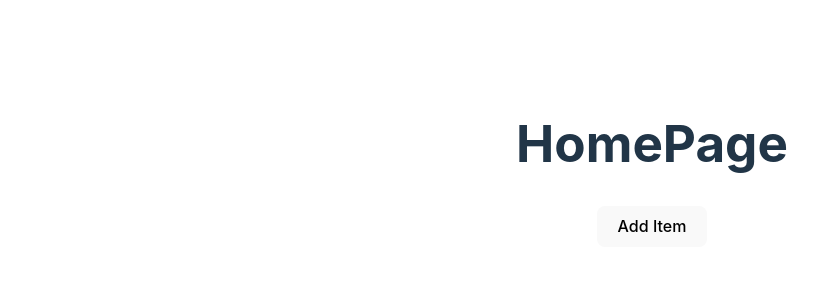
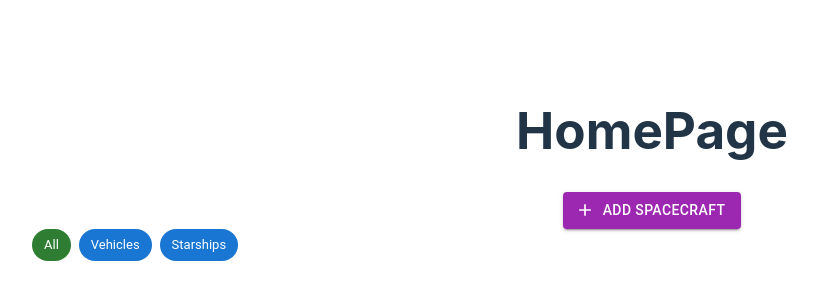
Before and after one commit to AugustoLL/Star-Wars-Garage, a React (Vite) app: page / in a window 1280 px wide. Shown: the part 220-520 px from the top of the page, without its empty margins (0-818 px from the left). Built offline with nearby package versions, Linux system fonts and the light colour scheme; no server answers.

Commit message:
Add material UI and a chip group to filter elements in HomePage

```diff
--- a/package.json
+++ b/package.json
@@ -10,6 +10,10 @@
     "preview": "vite preview"
   },
   "dependencies": {
+    "@emotion/react": "^11.13.3",
+    "@emotion/styled": "^11.13.0",
+    "@mui/material": "^6.1.1",
+    "@mui/styles": "^6.1.1",
     "react": "^18.3.1",
     "react-dom": "^18.3.1",
     "react-router-dom": "^6.26.2"
--- a/src/pages/HomePage.tsx
+++ b/src/pages/HomePage.tsx
@@ -4,6 +4,11 @@ import { Vehicle, Starship } from "../types/starWars";
 import { fetchVehicles, fetchStarships } from "../api/swapi";
 import "./HomePage.css";
 import { LOCAL_STORAGE_STARSHIPS_KEY, LOCAL_STORAGE_VEHICLES_KEY, FAVORITE_SPACECRAFTS } from "../constants";
+
+import Button from '@mui/material/Button';
+import AddIcon from '@mui/icons-material/Add';
+import Chip from '@mui/material/Chip';
+import Stack from '@mui/material/Stack';
 
 /**
  * HomePage component
@@ -35,6 +40,14 @@ const HomePage: React.FC = () => {
    * */
   const [vehicles, setVehicles] = useState<Spacecraft[]>([]);
   const [starships, setStarships] = useState<Spacecraft[]>([]);
+
+  /**
+   * Initialize state for filter as "all"
+   * and provide setFilter as a function to update its state.
+   * Used to filter the items shown in the homepage.
+   * Can be "all", "vehicles" or "starships".
+   */
+  const [filter, setFilter] = useState<string>("all");
 
   /**
    * Used to load data from local storage and merge it with the data from the SWAPI.
@@ -72,6 +85,7 @@ const HomePage: React.FC = () => {
 
         setVehicles([...fetchedVehicles, ...localVehicles]);
         setStarships([...fetchedStarships, ...localStarships]);
+
       } catch (error) {
         console.error('Error fetching data:', error);
       }
@@ -80,6 +94,16 @@ const HomePage: React.FC = () => {
     fetchData();
 
   }, []);
+
+  const filterSpacecrafts = () => {
+    if (filter === "vehicles") {
+      return vehicles;
+    } else if (filter === "starships") {
+      return starships;
+    } else {
+      return [...vehicles, ...starships];
+    }
+  }
 
   /**
    * If a spacecraft's name is in the list of favorites,
@@ -98,7 +122,7 @@ const HomePage: React.FC = () => {
    * Then sort y the time it was created
    * This function is used to show the spacecrafts in the <ul>
    * */
-  const sortedSpacecrafts = markFavorites([...vehicles, ...starships]).sort((a, b) => {
+  const sortedSpacecrafts = markFavorites(filterSpacecrafts()).sort((a, b) => {
     const aIsFavorite = FAVORITE_SPACECRAFTS.includes(a.name);
     const bIsFavorite = FAVORITE_SPACECRAFTS.includes(b.name);
 
@@ -116,7 +140,17 @@ const HomePage: React.FC = () => {
   return (
     <div className="container">
       <h1 className="title">HomePage</h1>
-      <button className="button" onClick={handleNavigation}>Add Item</button>
+      <Button
+        variant="contained"
+        color="secondary"
+        onClick={handleNavigation}
+        startIcon={<AddIcon /> }
+      >Add Spacecraft</Button>
+      <Stack direction="row" spacing={1}>
+        <Chip label="All" onClick={() => setFilter("all")} color={filter === "all" ? "success" : "primary"}></Chip>
+        <Chip label="Vehicles" onClick={() => setFilter("vehicles")} color={filter === "vehicles" ? "success" : "primary"}></Chip>
+        <Chip label="Starships" onClick={() => setFilter("starships")} color={filter === "starships" ? "success" : "primary"}></Chip>
+      </Stack>
       <ul className="list-container">
         {
           sortedSpacecrafts.map((item, index) => (
```
Also changed, not shown: 1 other file (tests, documents, lock files or other folders).
